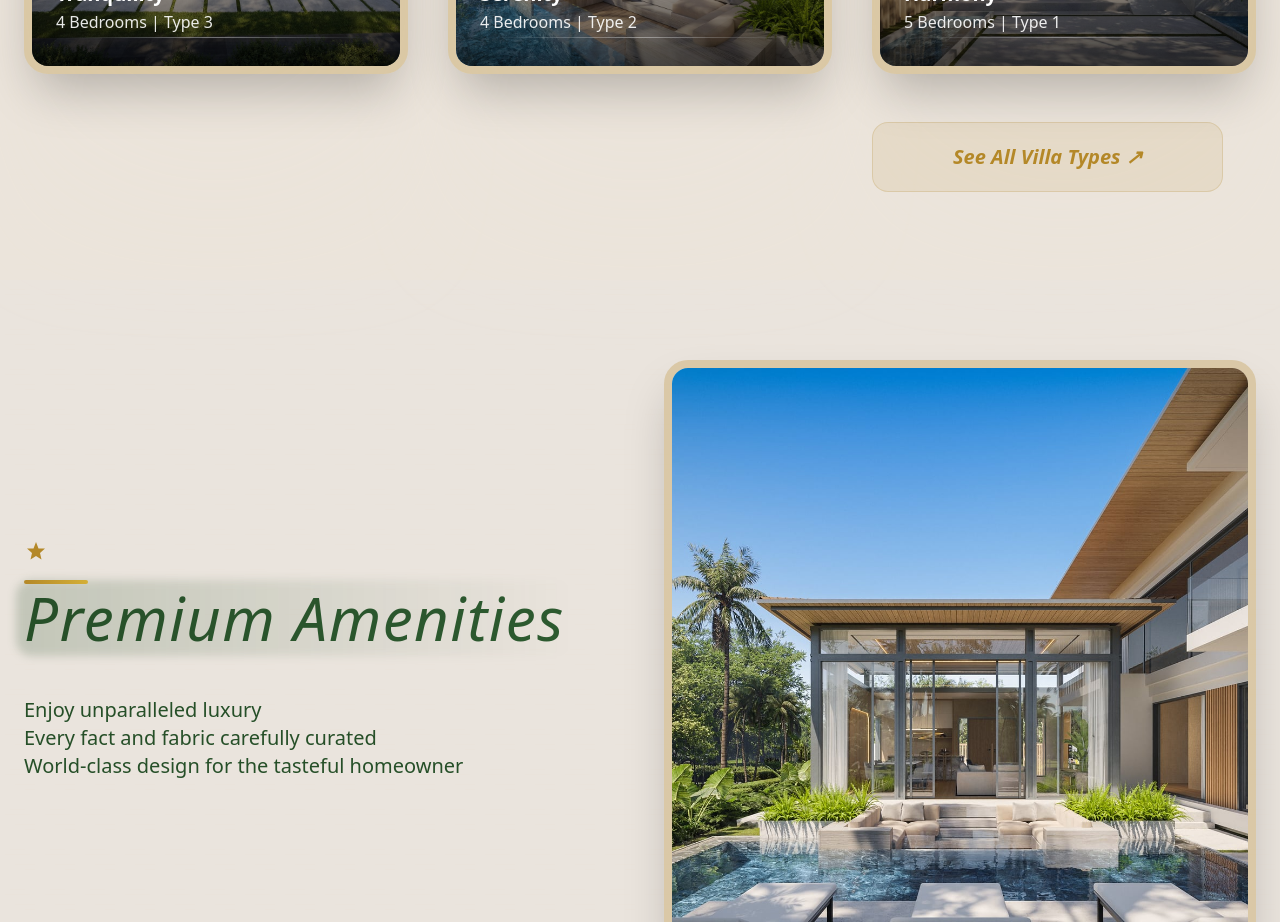
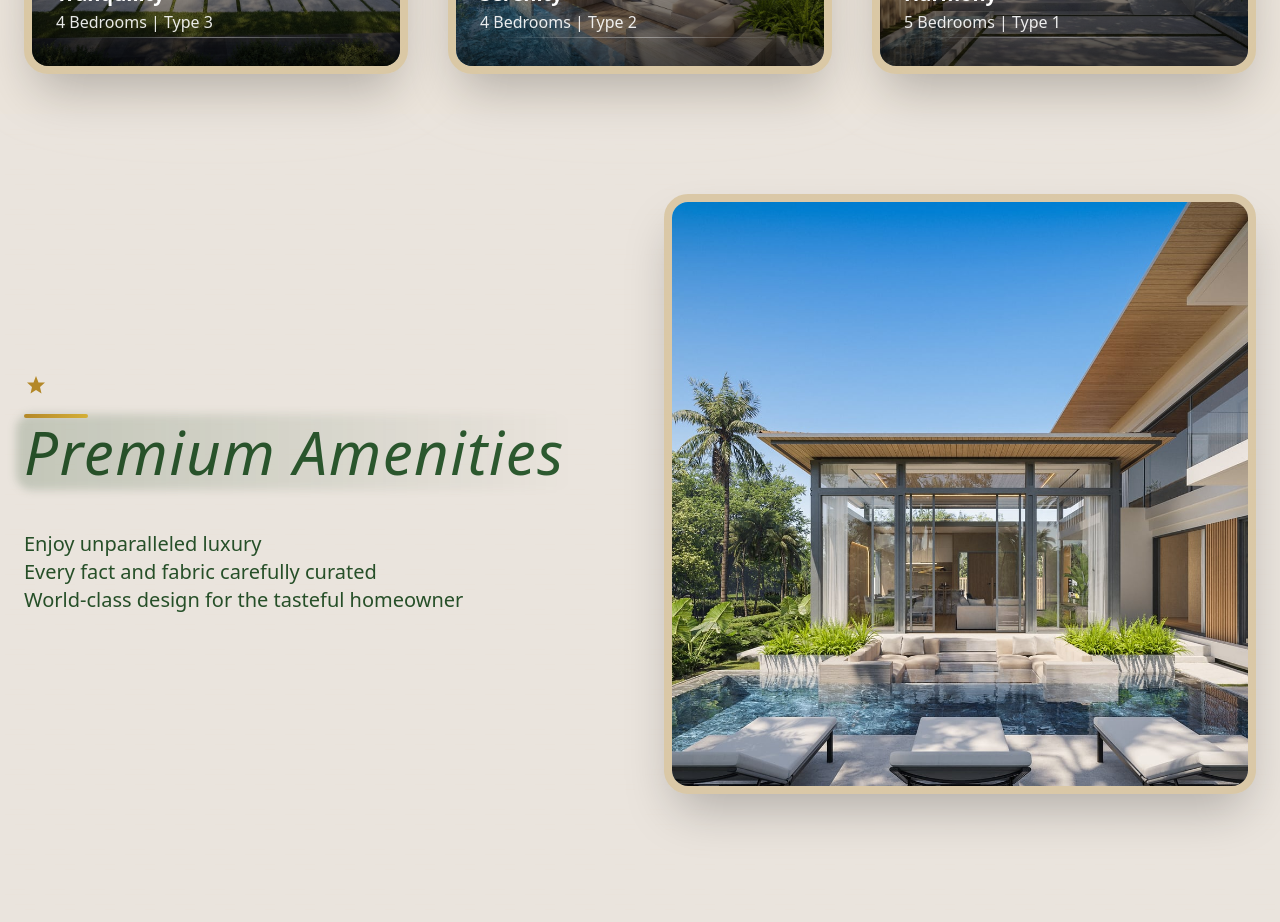
Before and after one commit to Marnfah-Pool-Villas/truffle-clone-v398, a Next.js app in the folder truffle-clone/: page / in a window 1280 px wide. Shown: the part 1760-2682 px from the top of the page. Built offline with nearby package versions, Linux system fonts and the light colour scheme; a web font is replaced by a local one.

Commit message:
Remove duplicate villa types button
cgen-d7c0e29059804c3ea9e56100dcb3054f

```diff
--- a/truffle-clone/src/components/PropertiesSection.tsx
+++ b/truffle-clone/src/components/PropertiesSection.tsx
@@ -128,14 +128,6 @@ export default function PropertiesSection() {
                     </div>
                   </div>
                 </div>
-                <div className="mt-10 mb-10 md:mt-12 md:mb-12 flex justify-center md:justify-start">
-                  <Link
-                    href="/view"
-                    className="inline-flex items-center justify-center px-16 md:px-20 py-4 md:py-5 rounded-2xl bg-[#b48828]/10 text-[#b48828] border border-[#b48828]/20 transition-all duration-300 whitespace-nowrap hover:bg-[#b48828]/20 hover:scale-105 text-lg md:text-xl font-semibold italic"
-                  >
-                    See All Villa Types ↗
-                  </Link>
-                </div>
               </div>
           </div>
         </div>
```
